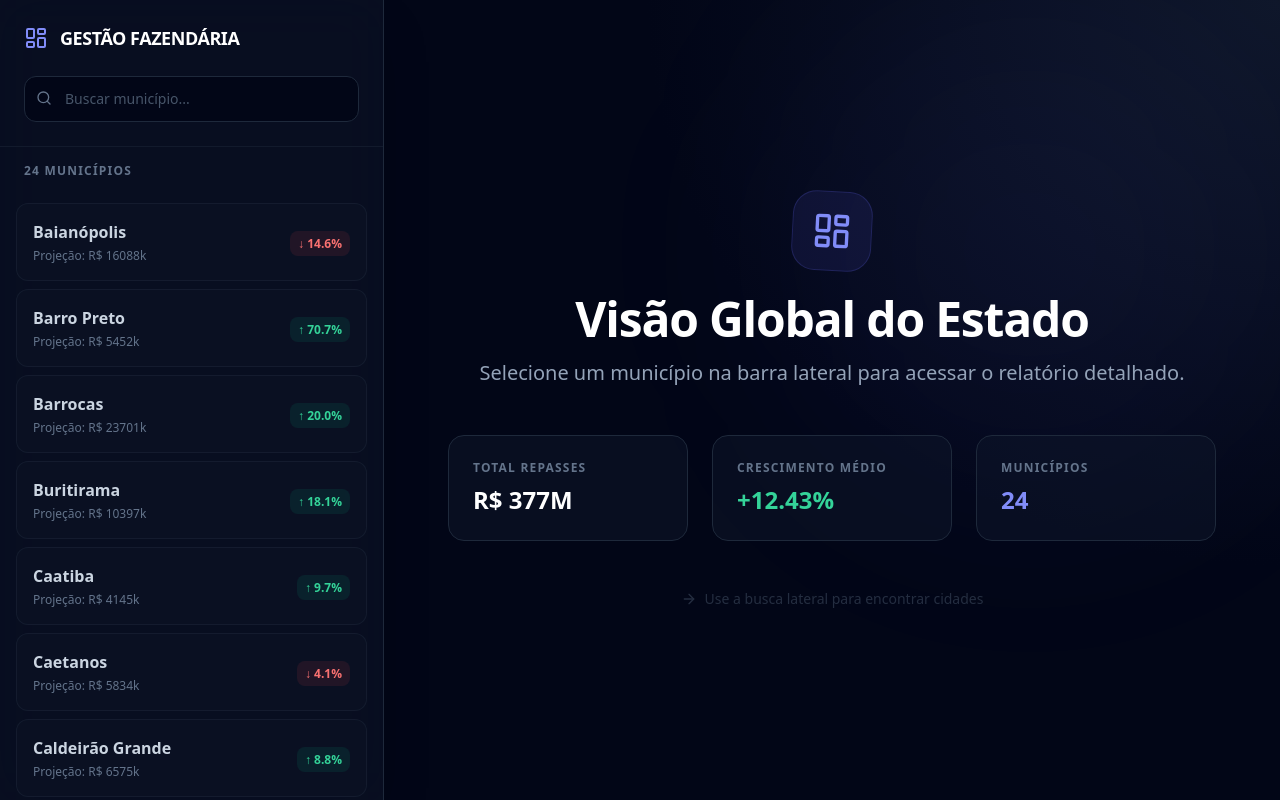
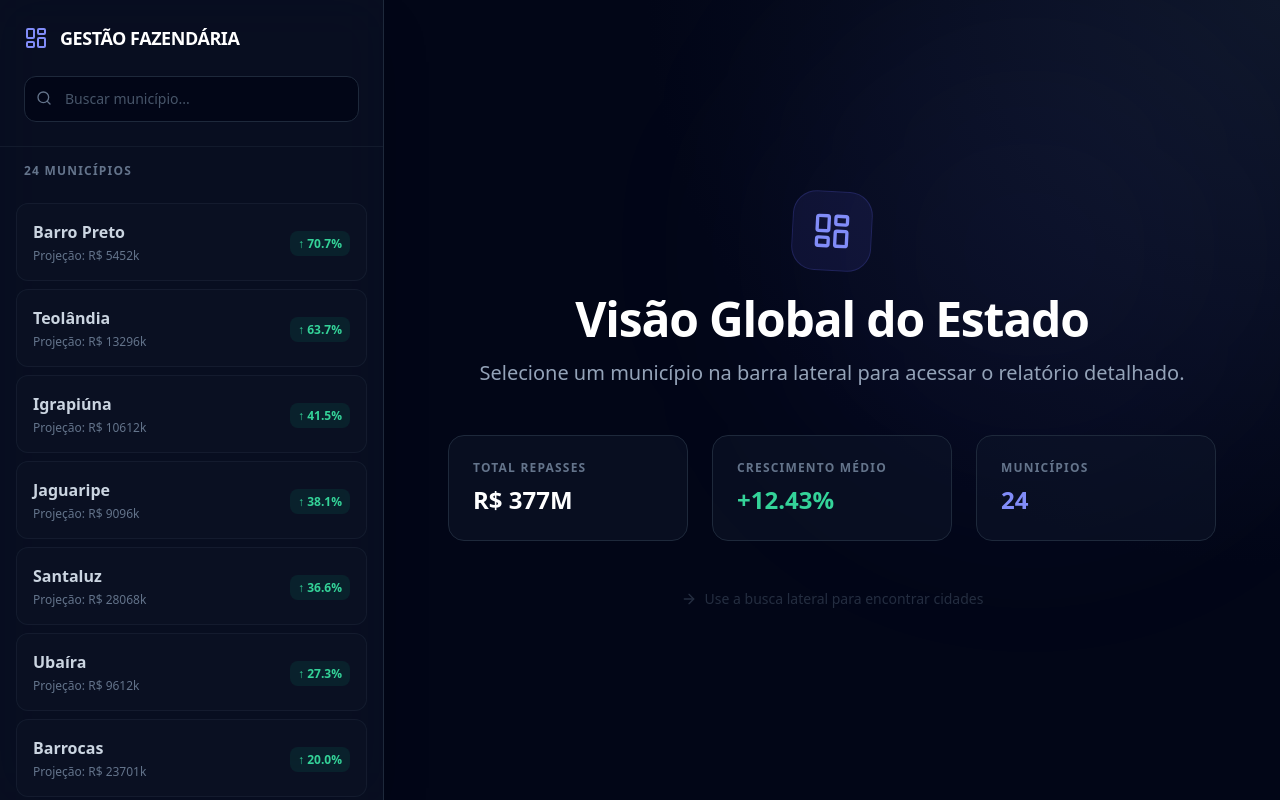
Before and after one commit to thauanfonseca/IVA, a React (Vite) app: page / in a window 1280 px wide. Built offline with nearby package versions, Linux system fonts and the light colour scheme.

Commit message:
Fix: Sort sidebar municipalities by growth percentage descending

```diff
--- a/App.tsx
+++ b/App.tsx
@@ -32,7 +32,7 @@ const App: React.FC = () => {
   const filteredMunicipalities = useMemo(() => {
     return municipalities
       .filter(m => m.name.toLowerCase().includes(searchTerm.toLowerCase()))
-      .sort((a, b) => a.name.localeCompare(b.name));
+      .sort((a, b) => b.variacaoDefinito2024 - a.variacaoDefinito2024);
   }, [searchTerm]);
 
   const handleMunicipalityClick = async (m: MunicipalityData) => {
```
